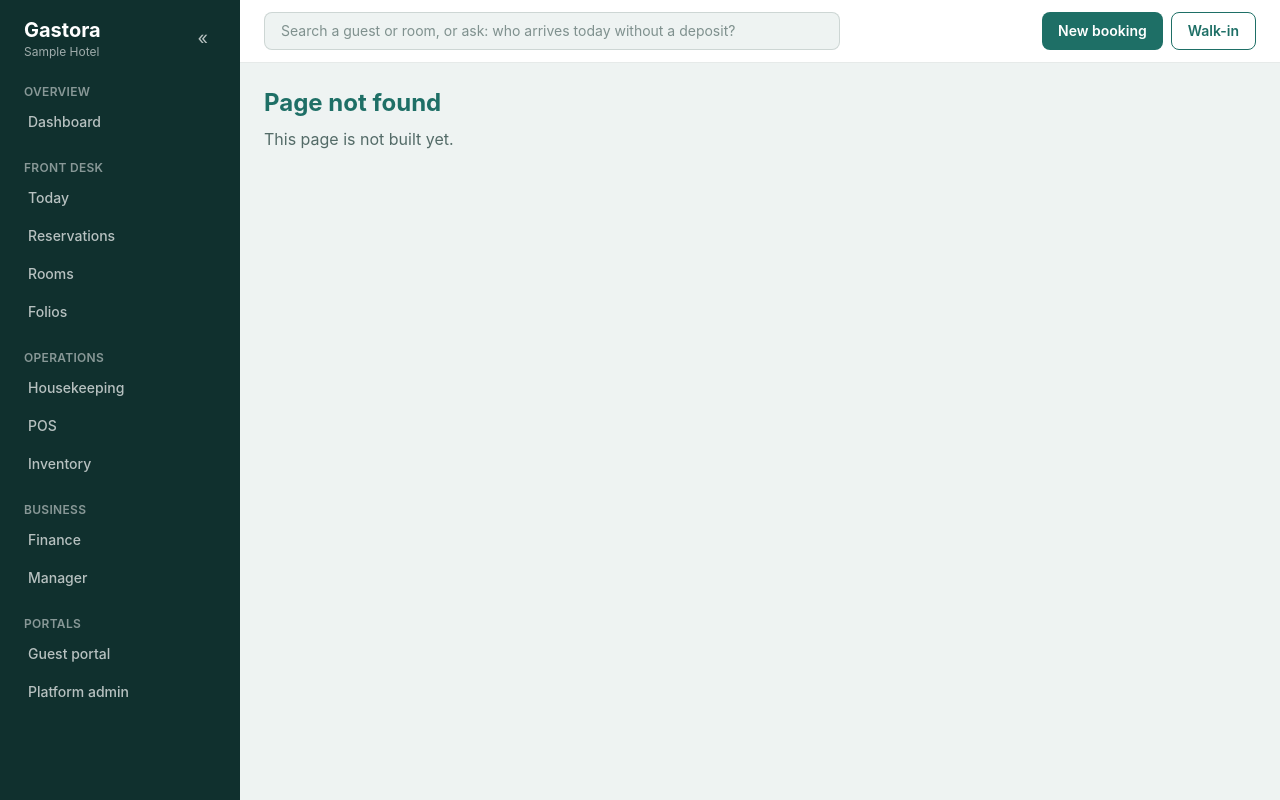
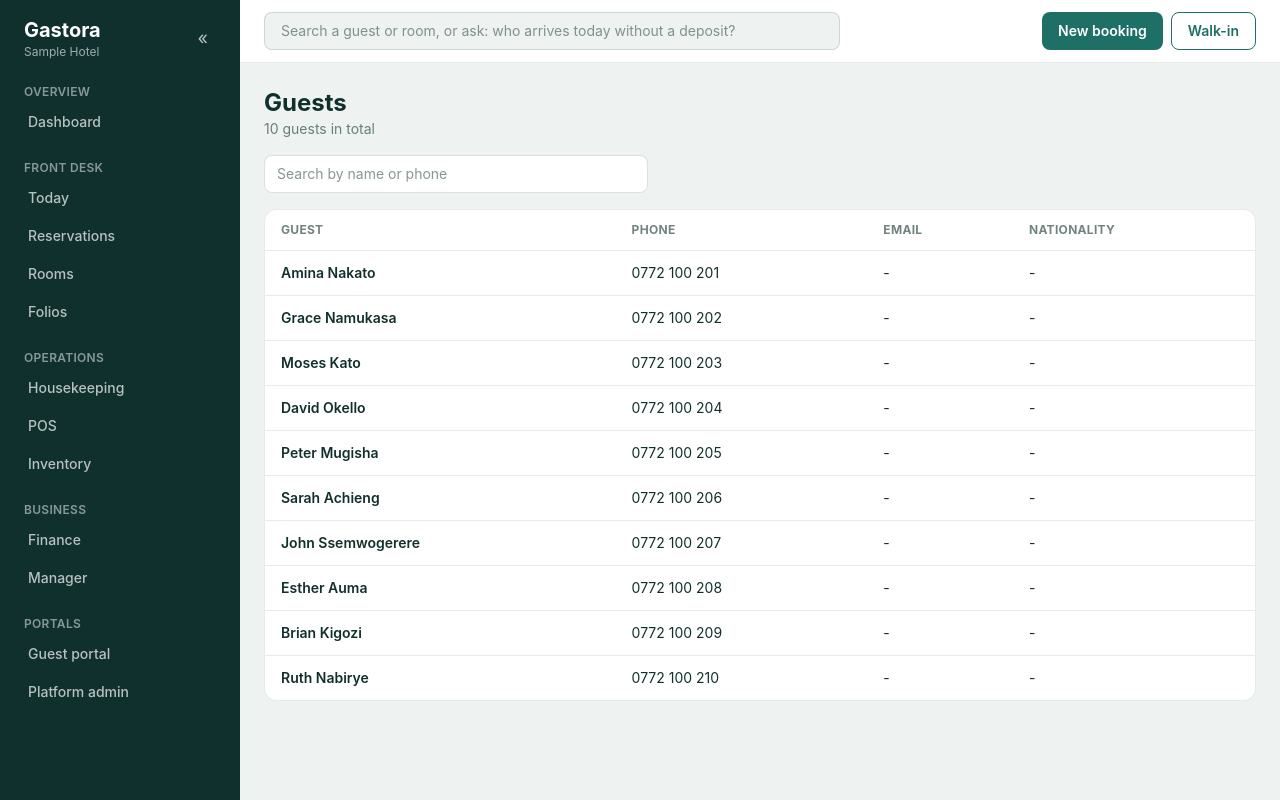
Before and after one commit to IqraAbdi1/Gastora-Hotel-System, a React (Vite) app: page /guests in a window 1280 px wide. Built offline with nearby package versions, Linux system fonts and the light colour scheme.

Commit message:
Add Guests page with search

```diff
--- /dev/null
+++ b/src/features/guests/GuestsPage.tsx
@@ -0,0 +1,52 @@
+import { useState } from 'react'
+import { useHotel } from '../../lib/hotelContext'
+
+export default function GuestsPage() {
+  const { guests } = useHotel()
+  const [search, setSearch] = useState('')
+
+  const q = search.trim().toLowerCase()
+  const shown = guests.filter(
+    (g) => q === '' || g.name.toLowerCase().includes(q) || g.phone.replace(/\s/g, '').includes(q.replace(/\s/g, '')),
+  )
+
+  return (
+    <div className="space-y-4">
+      <div>
+        <h1 className="text-2xl font-bold">Guests</h1>
+        <p className="text-sm text-ink/60">{guests.length} guests in total</p>
+      </div>
+
+      <input
+        value={search}
+        onChange={(e) => setSearch(e.target.value)}
+        placeholder="Search by name or phone"
+        className="w-full max-w-sm rounded-lg border border-ink/15 bg-surface px-3 py-2 text-sm outline-none focus:border-brand"
+      />
+
+      <div className="overflow-x-auto rounded-xl border border-ink/10 bg-surface">
+        <table className="w-full text-left text-sm">
+          <thead className="border-b border-ink/10 text-xs uppercase tracking-wide text-ink/60">
+            <tr>
+              <th className="px-4 py-3">Guest</th>
+              <th className="px-4 py-3">Phone</th>
+              <th className="px-4 py-3">Email</th>
+              <th className="px-4 py-3">Nationality</th>
+            </tr>
+          </thead>
+          <tbody className="divide-y divide-ink/10">
+            {shown.map((g) => (
+              <tr key={g.id}>
+                <td className="px-4 py-3 font-semibold">{g.name}</td>
+                <td className="px-4 py-3">{g.phone}</td>
+                <td className="px-4 py-3">{g.email ?? '-'}</td>
+                <td className="px-4 py-3">{g.nationality ?? '-'}</td>
+              </tr>
+            ))}
+          </tbody>
+        </table>
+        {shown.length === 0 && <p className="p-4 text-sm text-ink/60">No guests match.</p>}
+      </div>
+    </div>
+  )
+}
--- a/src/router.tsx
+++ b/src/router.tsx
@@ -8,6 +8,7 @@ import ReservationsPage from './features/frontdesk/ReservationsPage'
 import RoomsPage from './features/frontdesk/RoomsPage'
 import NewReservationPage from './features/frontdesk/NewReservationPage'
 import HousekeepingPage from './features/housekeeping/HousekeepingPage'
+import GuestsPage from './features/guests/GuestsPage'
 
 export const router = createBrowserRouter([
   { path: '/login', element: <LoginPage /> },
@@ -22,6 +23,7 @@ export const router = createBrowserRouter([
       { path: 'desk/reservations', element: <ReservationsPage /> },
       { path: 'desk/rooms', element: <RoomsPage /> },
       { path: 'desk/new-reservation', element: <NewReservationPage /> },
+      { path: 'guests', element: <GuestsPage /> },
       { path: 'desk/folios', element: <PagePlaceholder title="Folios" /> },
 
       { path: 'housekeeping', element: <HousekeepingPage /> },
```
